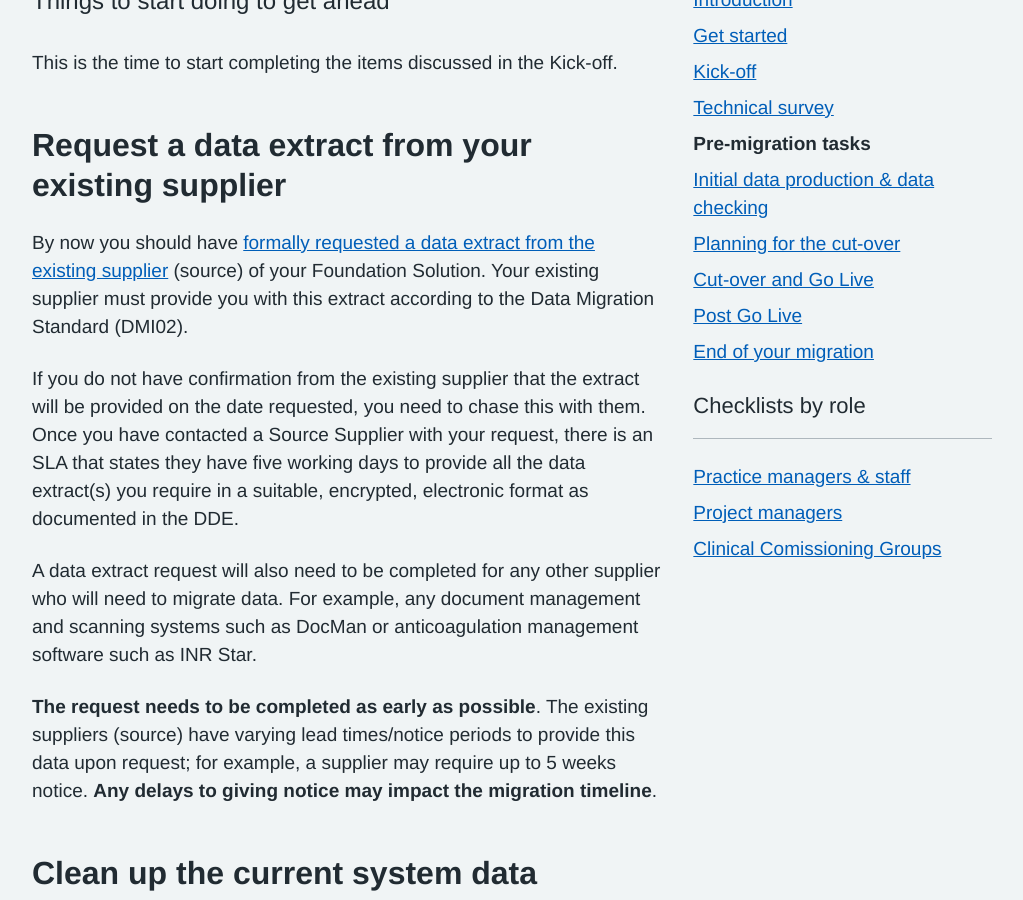
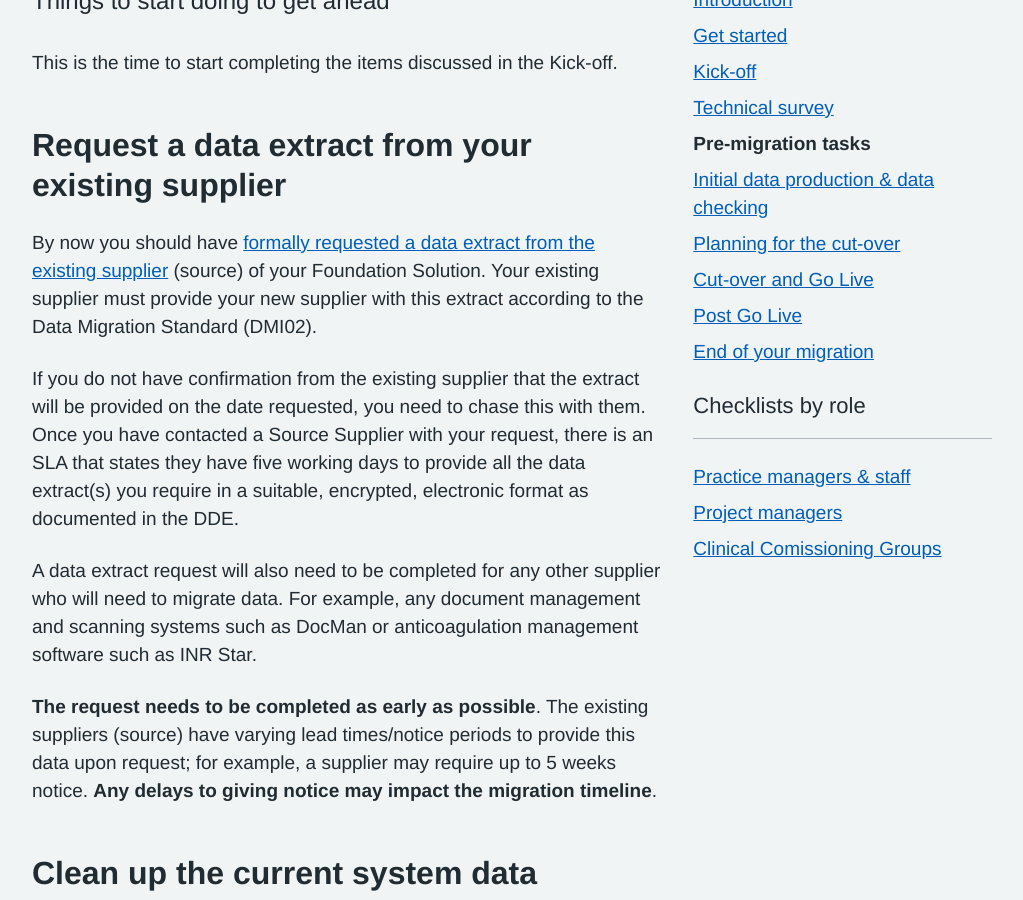
Before and after one commit to nhsconnect/prm-practice-migration, a Jekyll site: the page built from guide/03-pre-migration-planning.md, in a window 1280 px wide and 900 px high, scrolled down 432 px. Shown: the whole window, without its empty margins (128-1151 px from the left). Built offline with Jekyll 4.4.1, drawn with Linux system fonts in a browser that asks for light colours; some web fonts are replaced.

Commit message:
Update 03-pre-migration-planning.md

```diff
--- a/guide/03-pre-migration-planning.md
+++ b/guide/03-pre-migration-planning.md
@@ -13,7 +13,7 @@ This is the time to start completing the items discussed in the Kick-off.
 
 ## Request a data extract from your existing supplier {#request-data-extract}
 
-By now you should have [formally requested a data extract from the existing supplier](/prm-practice-migration/guide/get-started#request-data-extract) (source) of your Foundation Solution. Your existing supplier must provide you with this extract according to the Data Migration Standard (DMI02).
+By now you should have [formally requested a data extract from the existing supplier](/prm-practice-migration/guide/get-started#request-data-extract) (source) of your Foundation Solution. Your existing supplier must provide your new supplier with this extract according to the Data Migration Standard (DMI02).
 
 If you do not have confirmation from the existing supplier that the extract will be provided on the date requested, you need to chase this with them. Once you have contacted a Source Supplier with your request, there is an SLA that states they have five working days to provide all the data extract(s) you require in a suitable, encrypted, electronic format as documented in the DDE.
 <!-- [UPLIFT] added reference to the Supplier SLA in terms of responding to a request for an extract -->
```
